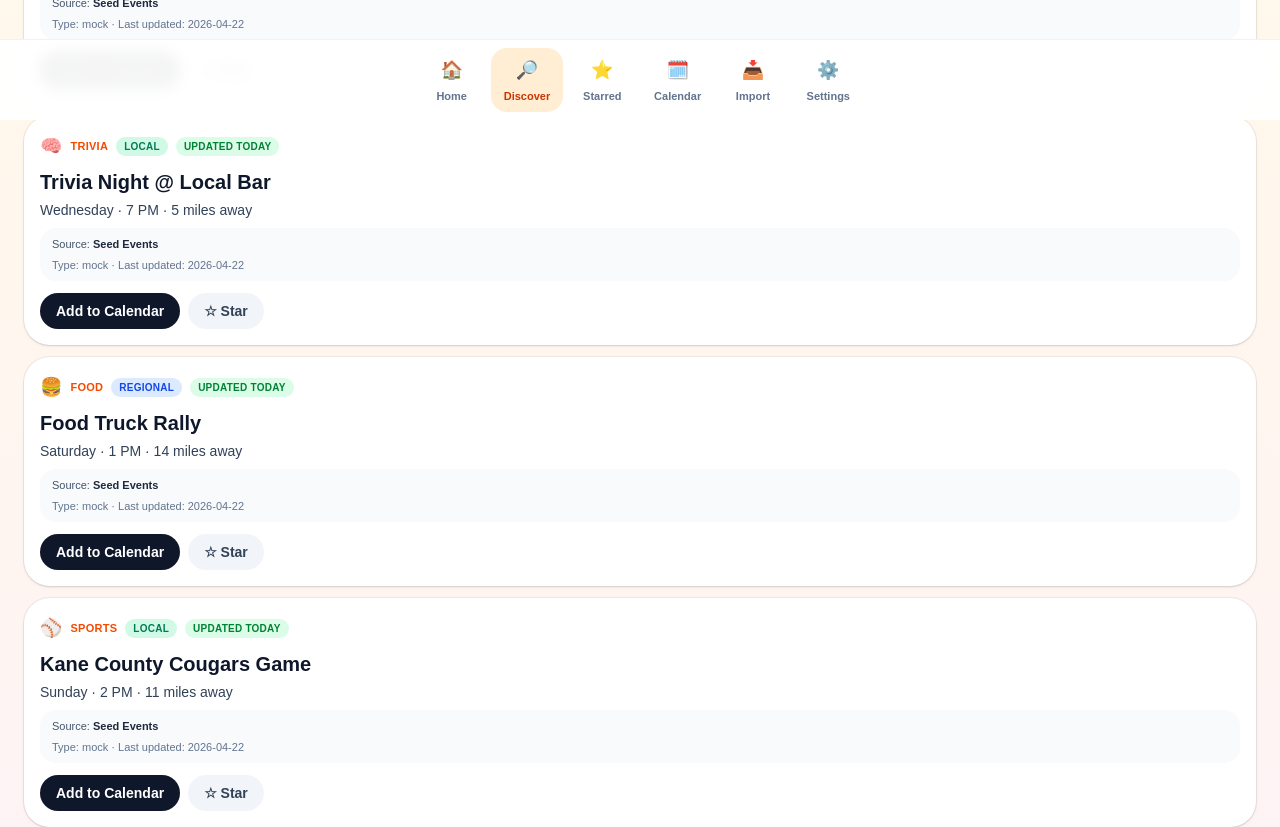
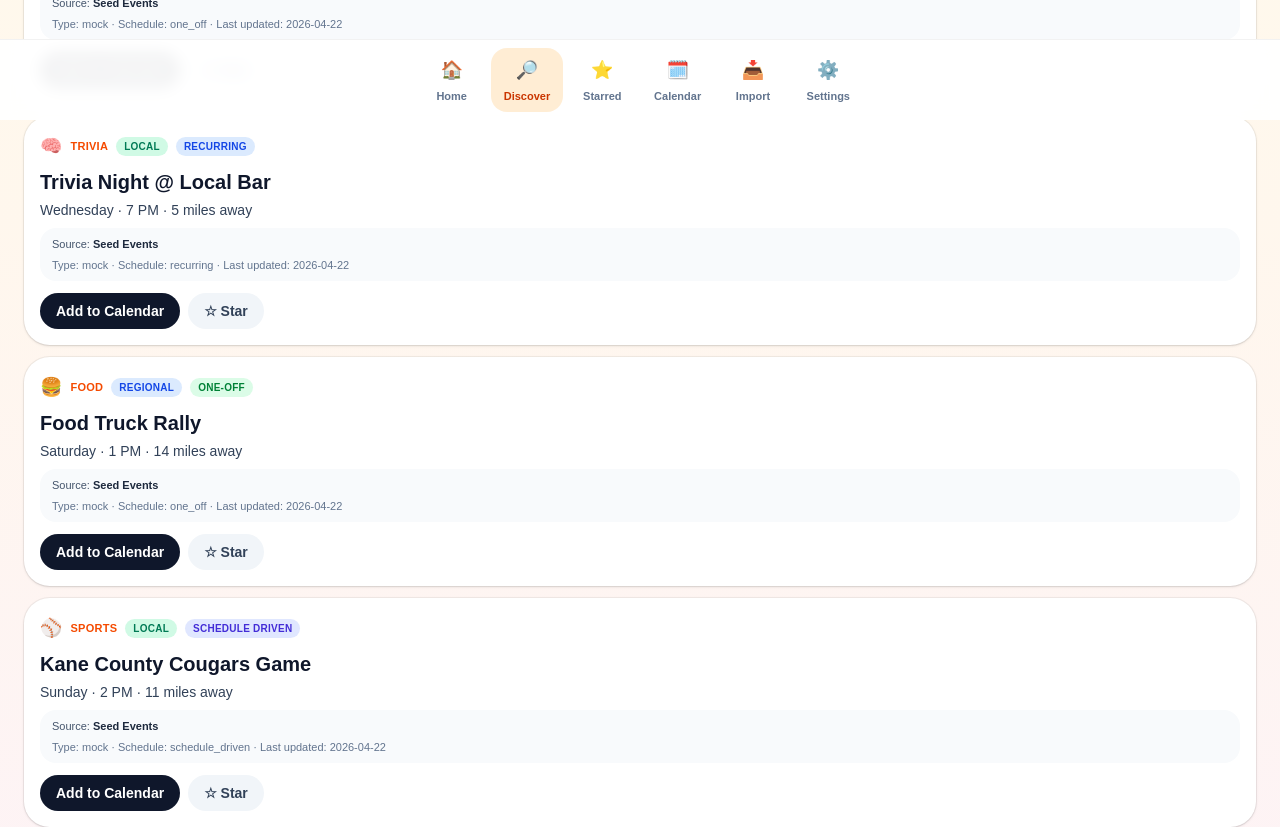
Before and after one commit to WallaceAIBot/good-times-calendar, a Next.js app: page /discover in a window 1280 px wide. Shown: the part 680-1507 px from the top of the page. Built offline with nearby package versions, Linux system fonts and the light colour scheme.

Commit message:
add smart event lifecycle system

```diff
--- a/app/data.ts
+++ b/app/data.ts
@@ -1,3 +1,9 @@
+export type ScheduleType =
+  | "recurring"
+  | "one_off"
+  | "seasonal"
+  | "schedule_driven";
+
 export type SeedEvent = {
   id: number;
   category: string;
@@ -11,6 +17,7 @@ export type SeedEvent = {
   month: number;
   day: number;
   weekday: string;
+  scheduleType: ScheduleType;
   sourceType: "mock" | "scraped" | "api" | "manual";
   sourceName: string;
   sourceUrl?: string;
@@ -27,6 +34,7 @@ export type SeedFoodDeal = {
   icon?: string;
   days: string[];
   isHappyHour: boolean;
+  scheduleType: "recurring";
   sourceType: "mock" | "scraped" | "api" | "manual";
   sourceName: string;
   sourceUrl?: string;
@@ -58,6 +66,7 @@ export const seedEvents: SeedEvent[] = [
     month: 4,
     day: 22,
     weekday: "Wed",
+    scheduleType: "recurring",
     sourceType: "mock",
     sourceName: "Seed Events",
     sourceUrl: "",
@@ -76,6 +85,7 @@ export const seedEvents: SeedEvent[] = [
     month: 4,
     day: 24,
     weekday: "Fri",
+    scheduleType: "seasonal",
     sourceType: "mock",
     sourceName: "Seed Events",
     sourceUrl: "",
@@ -94,6 +104,7 @@ export const seedEvents: SeedEvent[] = [
     month: 4,
     day: 25,
     weekday: "Sat",
+    scheduleType: "one_off",
     sourceType: "mock",
     sourceName: "Seed Events",
     sourceUrl: "",
@@ -112,6 +123,7 @@ export const seedEvents: SeedEvent[] = [
     month: 4,
     day: 25,
     weekday: "Sat",
+    scheduleType: "one_off",
     sourceType: "mock",
     sourceName: "Seed Events",
     sourceUrl: "",
@@ -130,6 +142,7 @@ export const seedEvents: SeedEvent[] = [
     month: 4,
     day: 26,
     weekday: "Sun",
+    scheduleType: "schedule_driven",
     sourceType: "mock",
     sourceName: "Seed Events",
     sourceUrl: "",
@@ -148,6 +161,7 @@ export const seedEvents: SeedEvent[] = [
     month: 4,
     day: 25,
     weekday: "Sat",
+    scheduleType: "recurring",
     sourceType: "mock",
     sourceName: "Seed Events",
     sourceUrl: "",
@@ -166,6 +180,7 @@ export const seedFoodDeals: SeedFoodDeal[] = [
     icon: "🍔",
     days: ["Mon"],
     isHappyHour: false,
+    scheduleType: "recurring",
     sourceType: "mock",
     sourceName: "Seed Food Deals",
     sourceUrl: "",
@@ -181,6 +196,7 @@ export const seedFoodDeals: SeedFoodDeal[] = [
     icon: "🍕",
     days: ["Mon"],
     isHappyHour: false,
+    scheduleType: "recurring",
     sourceType: "mock",
     sourceName: "Seed Food Deals",
     sourceUrl: "",
@@ -196,6 +212,7 @@ export const seedFoodDeals: SeedFoodDeal[] = [
     icon: "🍣",
     days: ["Mon", "Tue", "Wed", "Thu", "Fri"],
     isHappyHour: true,
+    scheduleType: "recurring",
     sourceType: "mock",
     sourceName: "Seed Food Deals",
     sourceUrl: "",
--- a/app/discover/page.tsx
+++ b/app/discover/page.tsx
@@ -26,37 +26,69 @@ const filters: FilterType[] = [
   "Comedy",
 ];
 
-function getFreshnessInfo(lastUpdated: string) {
-  if (!lastUpdated) {
+function getEventLifecycleInfo(
+  scheduleType: "recurring" | "one_off" | "seasonal" | "schedule_driven",
+  month: number,
+  day: number,
+  lastUpdated: string
+) {
+  const now = new Date();
+  const today = new Date(now.getFullYear(), now.getMonth(), now.getDate());
+
+  if (scheduleType === "recurring") {
     return {
-      label: "Unknown",
-      className: "bg-slate-100 text-slate-600",
+      label: "Recurring",
+      className: "bg-blue-100 text-blue-700",
+      warning: "",
     };
   }
 
-  const updated = new Date(`${lastUpdated}T00:00:00`);
-  const now = new Date();
-  const today = new Date(now.getFullYear(), now.getMonth(), now.getDate());
-  const diffMs = today.getTime() - updated.getTime();
-  const diffDays = Math.floor(diffMs / (1000 * 60 * 60 * 24));
-
-  if (diffDays <= 0) {
+  if (scheduleType === "seasonal") {
     return {
-      label: "Updated Today",
-      className: "bg-green-100 text-green-700",
+      label: "Seasonal",
+      className: "bg-purple-100 text-purple-700",
+      warning: "",
     };
   }
 
-  if (diffDays <= 7) {
+  if (scheduleType === "schedule_driven") {
+    const updated = lastUpdated ? new Date(`${lastUpdated}T00:00:00`) : today;
+    const diffDays = Math.floor(
+      (today.getTime() - updated.getTime()) / (1000 * 60 * 60 * 24)
+    );
+
+    if (diffDays > 14) {
+      return {
+        label: "Schedule Driven",
+        className: "bg-amber-100 text-amber-700",
+        warning: "May need schedule re-check",
+      };
+    }
+
     return {
-      label: "This Week",
-      className: "bg-blue-100 text-blue-700",
+      label: "Schedule Driven",
+      className: "bg-indigo-100 text-indigo-700",
+      warning: "",
+    };
+  }
+
+  const eventDate = new Date(today.getFullYear(), month - 1, day);
+  const diffDays = Math.floor(
+    (today.getTime() - eventDate.getTime()) / (1000 * 60 * 60 * 24)
+  );
+
+  if (diffDays > 0) {
+    return {
+      label: "One-Off",
+      className: "bg-red-100 text-red-700",
+      warning: "This event date has passed",
     };
   }
 
   return {
-    label: "Older",
-    className: "bg-amber-100 text-amber-700",
+    label: "One-Off",
+    className: "bg-green-100 text-green-700",
+    warning: "",
   };
 }
 
@@ -182,7 +214,12 @@ export default function DiscoverPage() {
           filteredEvents.map((event) => {
             const isRecommended = preferredCategories.includes(event.category);
             const isImported = event.sourceType === "imported";
-            const freshness = getFreshnessInfo(event.lastUpdated);
+            const lifecycle = getEventLifecycleInfo(
+              event.scheduleType,
+              event.month,
+              event.day,
+              event.lastUpdated
+            );
 
             return (
               <div
@@ -218,9 +255,9 @@ export default function DiscoverPage() {
                         </span>
                       ) : null}
                       <span
-                        className={`rounded-full px-2 py-0.5 text-[10px] font-bold uppercase tracking-wide ${freshness.className}`}
+                        className={`rounded-full px-2 py-0.5 text-[10px] font-bold uppercase tracking-wide ${lifecycle.className}`}
                       >
-                        {freshness.label}
+                        {lifecycle.label}
                       </span>
                     </div>
 
@@ -232,12 +269,20 @@ export default function DiscoverPage() {
                       {event.details}
                     </p>
 
+                    {lifecycle.warning ? (
+                      <div className="mt-2 rounded-2xl bg-amber-50 px-3 py-2 ring-1 ring-amber-100">
+                        <p className="text-xs font-semibold text-amber-700">
+                          {lifecycle.warning}
+                        </p>
+                      </div>
+                    ) : null}
+
                     <div className="mt-2 rounded-2xl bg-slate-50 px-3 py-2">
                       <p className="text-[11px] font-medium text-slate-600">
                         Source: <span className="font-semibold text-slate-800">{event.sourceName}</span>
                       </p>
                       <p className="mt-1 text-[11px] text-slate-500">
-                        Type: {event.sourceType} · Last updated: {event.lastUpdated || "unknown"}
+                        Type: {event.sourceType} · Schedule: {event.scheduleType} · Last updated: {event.lastUpdated || "unknown"}
                       </p>
                       {event.sourceUrl ? (
                         <p className="mt-1 truncate text-[11px] text-slate-500">
--- a/app/events-context.tsx
+++ b/app/events-context.tsx
@@ -7,7 +7,12 @@ import {
   useMemo,
   useState,
 } from "react";
-import { seedBirthdays, seedEvents, seedFoodDeals } from "./data";
+import {
+  seedBirthdays,
+  seedEvents,
+  seedFoodDeals,
+  type ScheduleType,
+} from "./data";
 
 type EventItem = {
   id: number;
@@ -22,6 +27,7 @@ type EventItem = {
   month: number;
   day: number;
   weekday: string;
+  scheduleType: ScheduleType;
   sourceType: "mock" | "scraped" | "api" | "manual" | "imported";
   sourceName: string;
   sourceUrl?: string;
@@ -38,6 +44,7 @@ type FoodDealItem = {
   icon?: string;
   days: string[];
   isHappyHour: boolean;
+  scheduleType: "recurring";
   sourceType: "mock" | "scraped" | "api" | "manual" | "imported";
   sourceName: string;
   sourceUrl?: string;
@@ -95,6 +102,7 @@ type ImportEventsPayload = {
     month: number;
     day: number;
     weekday: string;
+    scheduleType?: ScheduleType;
     lastUpdated?: string;
   }>;
 };
@@ -180,13 +188,13 @@ type EventsContextType = {
   clearImportedSource: (sourceName: string) => void;
 };
 
-const EVENTS_KEY = "good-times-calendar-events-v8";
-const FOOD_DEALS_KEY = "good-times-calendar-food-deals-v8";
-const BIRTHDAYS_KEY = "good-times-calendar-birthdays-v8";
-const MANUAL_ITEMS_KEY = "good-times-calendar-manual-items-v8";
-const HAPPY_HOUR_KEY = "good-times-calendar-happy-hour-v8";
-const FILTERS_KEY = "good-times-calendar-filters-v8";
-const SETTINGS_KEY = "good-times-calendar-settings-v8";
+const EVENTS_KEY = "good-times-calendar-events-v9";
+const FOOD_DEALS_KEY = "good-times-calendar-food-deals-v9";
+const BIRTHDAYS_KEY = "good-times-calendar-birthdays-v9";
+const MANUAL_ITEMS_KEY = "good-times-calendar-manual-items-v9";
+const HAPPY_HOUR_KEY = "good-times-calendar-happy-hour-v9";
+const FILTERS_KEY = "good-times-calendar-filters-v9";
+const SETTINGS_KEY = "good-times-calendar-settings-v9";
 
 const initialFilters: CalendarFilters = {
   birthdays: true,
@@ -539,6 +547,7 @@ export function EventsProvider({ children }: { children: React.ReactNode }) {
       month: item.month,
       day: item.day,
       weekday: item.weekday,
+      scheduleType: item.scheduleType ?? "one_off",
       sourceType: "imported",
       sourceName: payload.sourceName,
       sourceUrl: payload.sourceUrl ?? "",
@@ -561,6 +570,7 @@ export function EventsProvider({ children }: { children: React.ReactNode }) {
       icon: item.icon ?? "🍽️",
       days: item.days,
       isHappyHour: item.isHappyHour,
+      scheduleType: "recurring",
       sourceType: "imported",
       sourceName: payload.sourceName,
       sourceUrl: payload.sourceUrl ?? "",
--- a/app/food-deals/page.tsx
+++ b/app/food-deals/page.tsx
@@ -23,40 +23,6 @@ const pills: FilterPill[] = [
   "Sun",
   "Happy Hour",
 ];
-
-function getFreshnessInfo(lastUpdated: string) {
-  if (!lastUpdated) {
-    return {
-      label: "Unknown",
-      className: "bg-slate-100 text-slate-600",
-    };
-  }
-
-  const updated = new Date(`${lastUpdated}T00:00:00`);
-  const now = new Date();
-  const today = new Date(now.getFullYear(), now.getMonth(), now.getDate());
-  const diffMs = today.getTime() - updated.getTime();
-  const diffDays = Math.floor(diffMs / (1000 * 60 * 60 * 24));
-
-  if (diffDays <= 0) {
-    return {
-      label: "Updated Today",
-      className: "bg-green-100 text-green-700",
-    };
-  }
-
-  if (diffDays <= 7) {
-    return {
-      label: "This Week",
-      className: "bg-blue-100 text-blue-700",
-    };
-  }
-
-  return {
-    label: "Older",
-    className: "bg-amber-100 text-amber-700",
-  };
-}
 
 export default function FoodDealsPage() {
   const {
@@ -145,7 +111,6 @@ export default function FoodDealsPage() {
             const happyHourAdded =
               activePill === "Happy Hour" &&
               isFoodDealDayInCalendar(deal.id, selectedHappyHourDay);
-            const freshness = getFreshnessInfo(deal.lastUpdated);
 
             return (
               <div
@@ -164,6 +129,10 @@ export default function FoodDealsPage() {
                         {deal.category}
                       </p>
 
+                      <span className="rounded-full bg-blue-100 px-2 py-0.5 text-[10px] font-bold uppercase tracking-wide text-blue-700">
+                        Weekly Recurring
+                      </span>
+
                       {deal.isHappyHour ? (
                         <span className="rounded-full bg-pink-100 px-2 py-0.5 text-[10px] font-bold uppercase tracking-wide text-pink-700">
                           Happy Hour
@@ -175,12 +144,6 @@ export default function FoodDealsPage() {
                           Imported Data
                         </span>
                       ) : null}
-
-                      <span
-                        className={`rounded-full px-2 py-0.5 text-[10px] font-bold uppercase tracking-wide ${freshness.className}`}
-                      >
-                        {freshness.label}
-                      </span>
                     </div>
 
                     <h3 className="mt-2 text-lg font-extrabold text-slate-900 sm:text-xl">
@@ -196,7 +159,7 @@ export default function FoodDealsPage() {
                         Source: <span className="font-semibold text-slate-800">{deal.sourceName}</span>
                       </p>
                       <p className="mt-1 text-[11px] text-slate-500">
-                        Type: {deal.sourceType} · Last updated: {deal.lastUpdated || "unknown"}
+                        Type: {deal.sourceType} · Schedule: recurring · Last reviewed/imported: {deal.lastUpdated || "unknown"}
                       </p>
                       {deal.sourceUrl ? (
                         <p className="mt-1 truncate text-[11px] text-slate-500">
--- a/app/import/page.tsx
+++ b/app/import/page.tsx
@@ -17,6 +17,7 @@ const sampleEventsJson = `{
       "month": 5,
       "day": 9,
       "weekday": "Sat",
+      "scheduleType": "one_off",
       "lastUpdated": "2026-04-23"
     },
     {
@@ -29,6 +30,20 @@ const sampleEventsJson = `{
       "month": 5,
       "day": 8,
       "weekday": "Fri",
+      "scheduleType": "recurring",
+      "lastUpdated": "2026-04-23"
+    },
+    {
+      "category": "Sports",
+      "title": "Thirsty Thursday Cougars Game",
+      "details": "Thursday · 6:30 PM · 12 miles away",
+      "badge": "Local",
+      "icon": "⚾",
+      "featured": false,
+      "month": 5,
+      "day": 14,
+      "weekday": "Thu",
+      "scheduleType": "schedule_driven",
       "lastUpdated": "2026-04-23"
     }
   ]
@@ -247,7 +262,7 @@ export default function ImportPage() {
                 `sourceName`, optional `sourceUrl`, and an `events` array.
               </p>
               <p className="mt-2 text-sm text-slate-700">
-                Each event should include title, details, month, day, weekday, and category.
+                Events can include `scheduleType`: recurring, one_off, seasonal, or schedule_driven.
               </p>
             </div>
 
@@ -259,7 +274,7 @@ export default function ImportPage() {
                 `sourceName`, optional `sourceUrl`, and a `deals` array.
               </p>
               <p className="mt-2 text-sm text-slate-700">
-                Each deal should include title, details, days, category, and whether it is happy hour.
+                Food deals are treated as recurring weekly schedules, not one-off stale events.
               </p>
             </div>
           </div>
@@ -359,10 +374,10 @@ export default function ImportPage() {
           <section className="rounded-[1.6rem] bg-white p-5 shadow-sm ring-1 ring-black/5">
             <h2 className="text-xl font-bold">Tips</h2>
             <div className="mt-3 space-y-2 text-sm text-slate-700">
-              <p>• Imported items are labeled so you can spot them easily.</p>
-              <p>• Duplicate imports from the same source are filtered as best as possible.</p>
-              <p>• You can now clear one imported source without wiping all imported data.</p>
-              <p>• Later we can hook a scraper or API output directly into this same JSON format.</p>
+              <p>• Use `one_off` for festivals, popups, and single-date events.</p>
+              <p>• Use `recurring` for weekly trivia, open mic nights, and repeating schedules.</p>
+              <p>• Use `schedule_driven` for promo calendars that may change, like sports promo nights.</p>
+              <p>• Food deals stay on recurring logic so they do not get misleading stale warnings.</p>
             </div>
           </section>
         </div>
```
